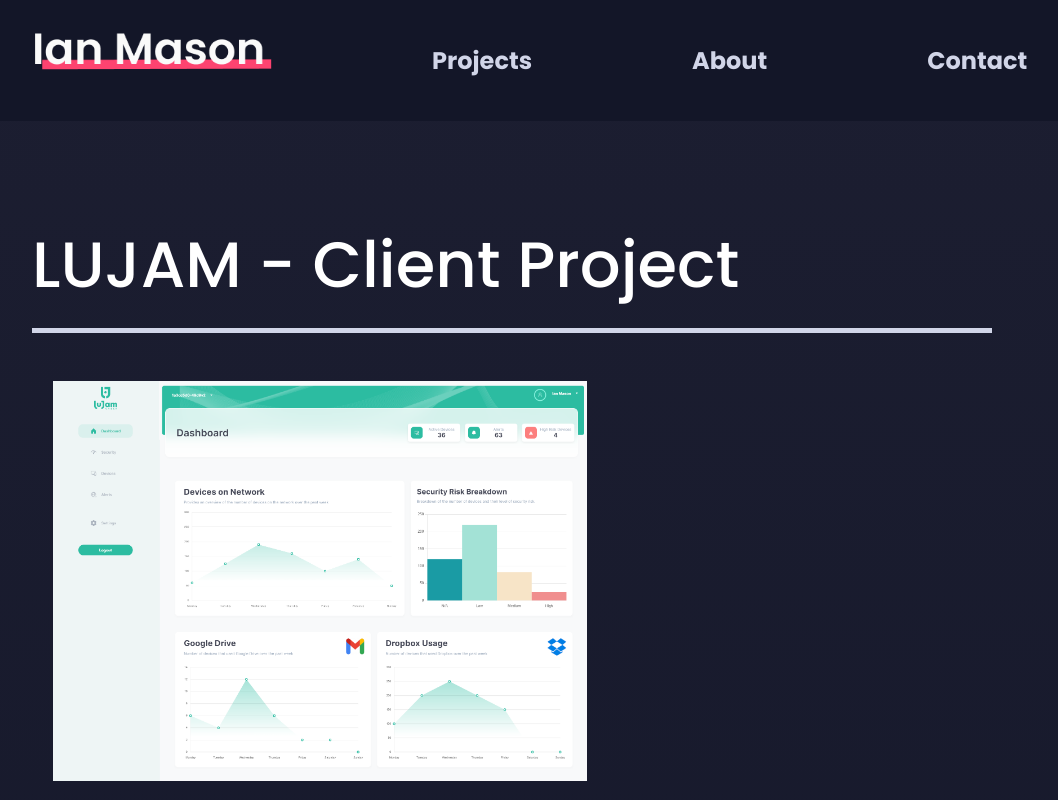
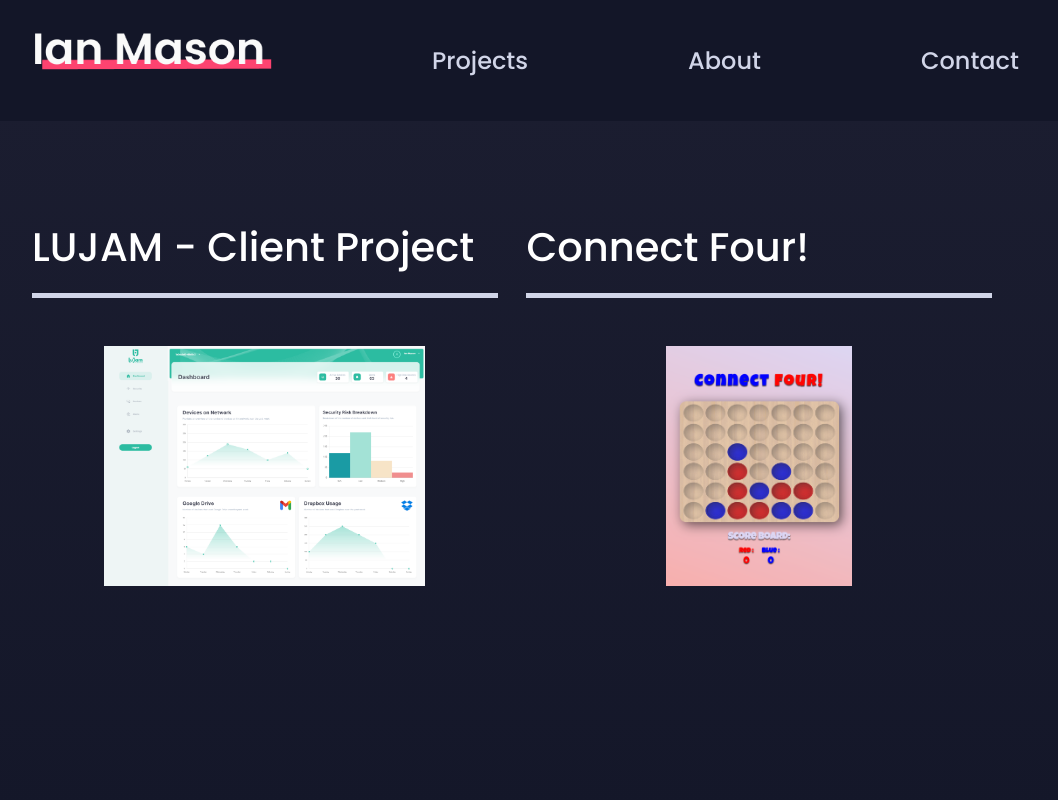
Before and after one commit to ism90/ian-mason-portfolio, a React (Create React App) app: page /ian-mason-portfolio/projects in a window 1280 px wide. Shown: the top 800 px of the page, without its empty margins (128-1186 px from the left). Built offline with nearby package versions, Linux system fonts and the light colour scheme.

Commit message:
basic page transitions

```diff
--- a/package.json
+++ b/package.json
@@ -13,8 +13,7 @@
     "react-dom": "^17.0.2",
     "react-intersection-observer": "^8.32.2",
     "react-router-dom": "^6.0.1",
-    "react-scripts": "4.0.3",
-    "styled-components": "^5.3.3",
+    "react-scripts": "next",
     "typeface-poppins": "^1.1.13",
     "web-vitals": "^1.1.2"
   },
--- /dev/null
+++ b/src/animation.js
@@ -0,0 +1,13 @@
+export const pageAnimation = {
+  hidden: {
+    opacity: 0,
+    y: 300,
+  },
+  show: {
+    opacity: 1,
+    y: 0,
+    transition: {
+      duration: 1,
+    },
+  },
+};
--- a/src/components/AboutSection/AboutSection.jsx
+++ b/src/components/AboutSection/AboutSection.jsx
@@ -1,6 +1,10 @@
 import React from "react";
+
+
 import Me from "../../assets/images/Me.png";
+
 import styles from "./AboutSection.module.scss";
+
 
 const AboutSection = () => {
   return (
--- a/src/components/HeroSection/HeroSection.jsx
+++ b/src/components/HeroSection/HeroSection.jsx
@@ -1,30 +1,37 @@
 import React from "react";
+import { Link } from "react-router-dom";
+import { motion } from "framer-motion";
+import { pageAnimation } from "../../animation";
+
 import styles from "./HeroSection.module.scss";
-
-import { Link } from "react-router-dom";
 
 const HeroSection = () => {
   return (
-    <div className={styles.hero}>
+    <motion.div
+      variants={pageAnimation}
+      initial="hidden"
+      animate="show"
+      className={styles.hero}
+    >
       <div className={styles.description}>
-        <div className="title">
+        <motion.div>
           <div className={styles.hide}>
-            <h2>Hello.</h2>
+            <motion.h2>Hello.</motion.h2>
           </div>
           <div className={styles.hide}>
-            <h2>
+            <motion.h2>
               I'm <span>Ian</span>.
-            </h2>
+            </motion.h2>
           </div>
           <div className={styles.hide}>
-            <h2>A Web Developer.</h2>
+            <motion.h2>A Web Developer.</motion.h2>
           </div>
-        </div>
+        </motion.div>
         <Link to="ian-mason-portfolio/projects">
           <button className={styles.button}>My Projects</button>
         </Link>
       </div>
-    </div>
+    </motion.div>
   );
 };
 
--- a/src/components/Nav/Nav.module.scss
+++ b/src/components/Nav/Nav.module.scss
@@ -22,7 +22,7 @@
   color: #d1d5e8;
   text-decoration: none;
   font-size: 1.5rem;
-  font-weight: bold;
+  font-weight: 500;
   transition: all 0.5s ease;
   &:hover {
     color: white;
--- a/src/components/ProjectsSection/ProjectSection.module.scss
+++ b/src/components/ProjectsSection/ProjectSection.module.scss
@@ -3,22 +3,31 @@
 .projects {
   min-height: 100vh;
   overflow: hidden;
+
+  display: grid;
+  grid-template-columns: 1fr 1fr;
+  grid-template-rows: auto auto;
+  grid-column-gap: 3%;
+  grid-row-gap: 3%;
+  justify-items: stretch;
+  align-items: stretch;
   padding: 5rem 10rem;
   h2 {
+    font-size: 2.5rem;
     padding: 1rem 0rem;
   }
 }
 
 .project {
-  padding-bottom: 10rem;
   .line {
     height: 0.3rem;
     background: $color-primary-light;
     margin-bottom: 3rem;
   }
   img {
-    width: 60%;
-    height: 50vh;
-    object-fit: scale-down;
+    width: 100%;
+
+    height: 30vh;
+    object-fit: contain;
   }
 }
--- a/src/components/ProjectsSection/ProjectsSection.jsx
+++ b/src/components/ProjectsSection/ProjectsSection.jsx
@@ -1,27 +1,35 @@
 import React from "react";
 import styles from "./ProjectSection.module.scss";
+import { Link } from "react-router-dom";
+import { motion } from "framer-motion";
+import { pageAnimation } from "../../animation";
 
 import Lujam from "../../assets/images/Lujam.png";
 import ConnectFour from "../../assets/images/ConnectFour.png";
 
 const ProjectsSection = () => {
   return (
-    <div className={styles.projects}>
+    <motion.div
+      variants={pageAnimation}
+      initial="hidden"
+      animate="show"
+      className={styles.projects}
+    >
       <div className={styles.project}>
         <h2>LUJAM - Client Project</h2>
         <div className={styles.line}></div>
-        <a href="https://lujam-jersey.web.app/dashboard">
+        <Link to="/ian-mason-portfolio/projects/lujam">
           <img src={Lujam} alt="Lujam" />
-        </a>
+        </Link>
       </div>
       <div className={styles.project}>
         <h2>Connect Four!</h2>
         <div className={styles.line}></div>
-        <a href="https://ism90.github.io/connect-four/">
+        <Link to="/ian-mason-portfolio/projects/connect-four">
           <img src={ConnectFour} alt="Connect Four" />
-        </a>
+        </Link>
       </div>
-    </div>
+    </motion.div>
   );
 };
 
--- a/src/pages/ProjectDetail/ProjectDetail.jsx
+++ b/src/pages/ProjectDetail/ProjectDetail.jsx
@@ -8,6 +8,7 @@ const ProjectDetail = () => {
   const location = useLocation();
   const currentURL = location.pathname;
 
+  // eslint-disable-next-line no-unused-vars
   const [projects, setProjects] = useState(ProjectState);
 
   const [project, setProject] = useState(null);
```
Also changed, not shown: 1 other file (tests, documents, lock files or other folders).
